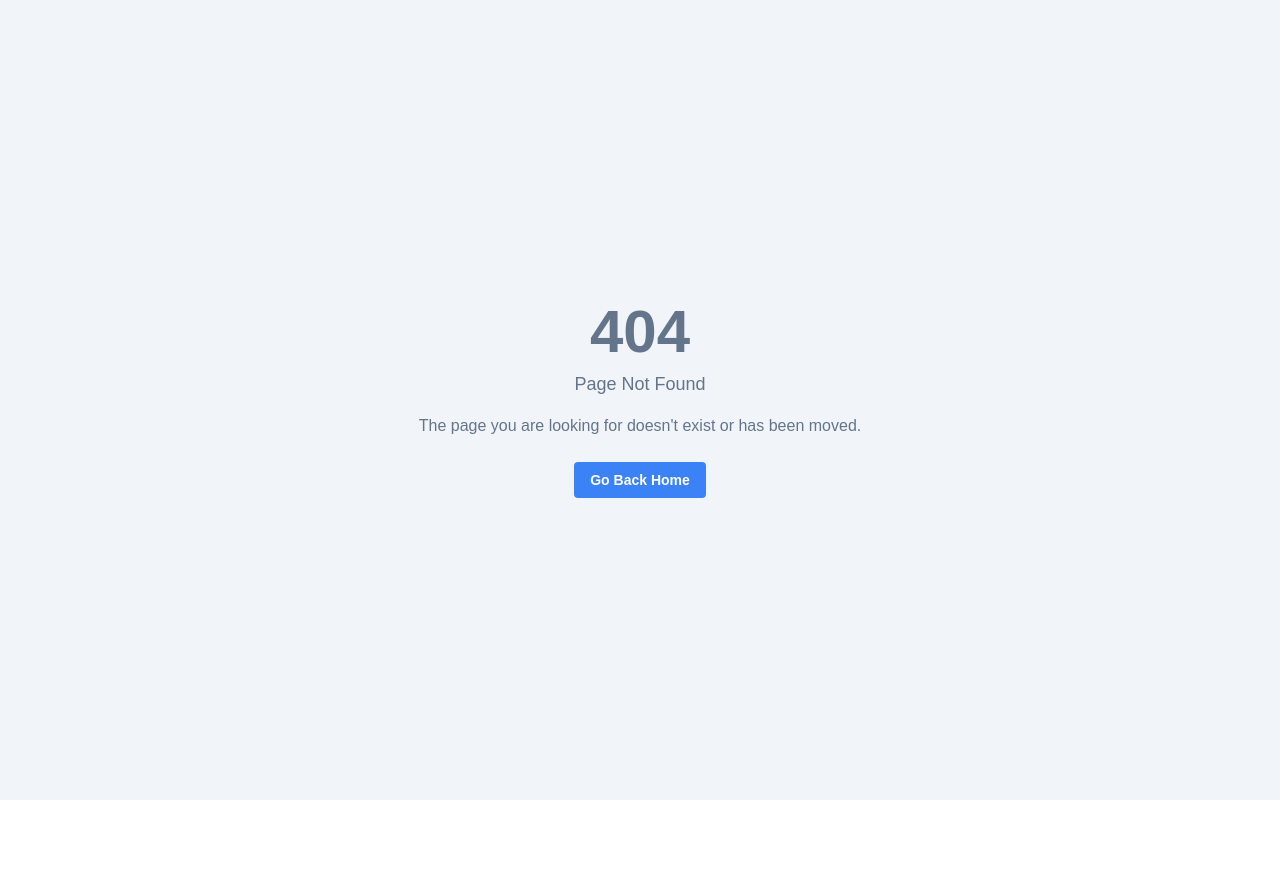
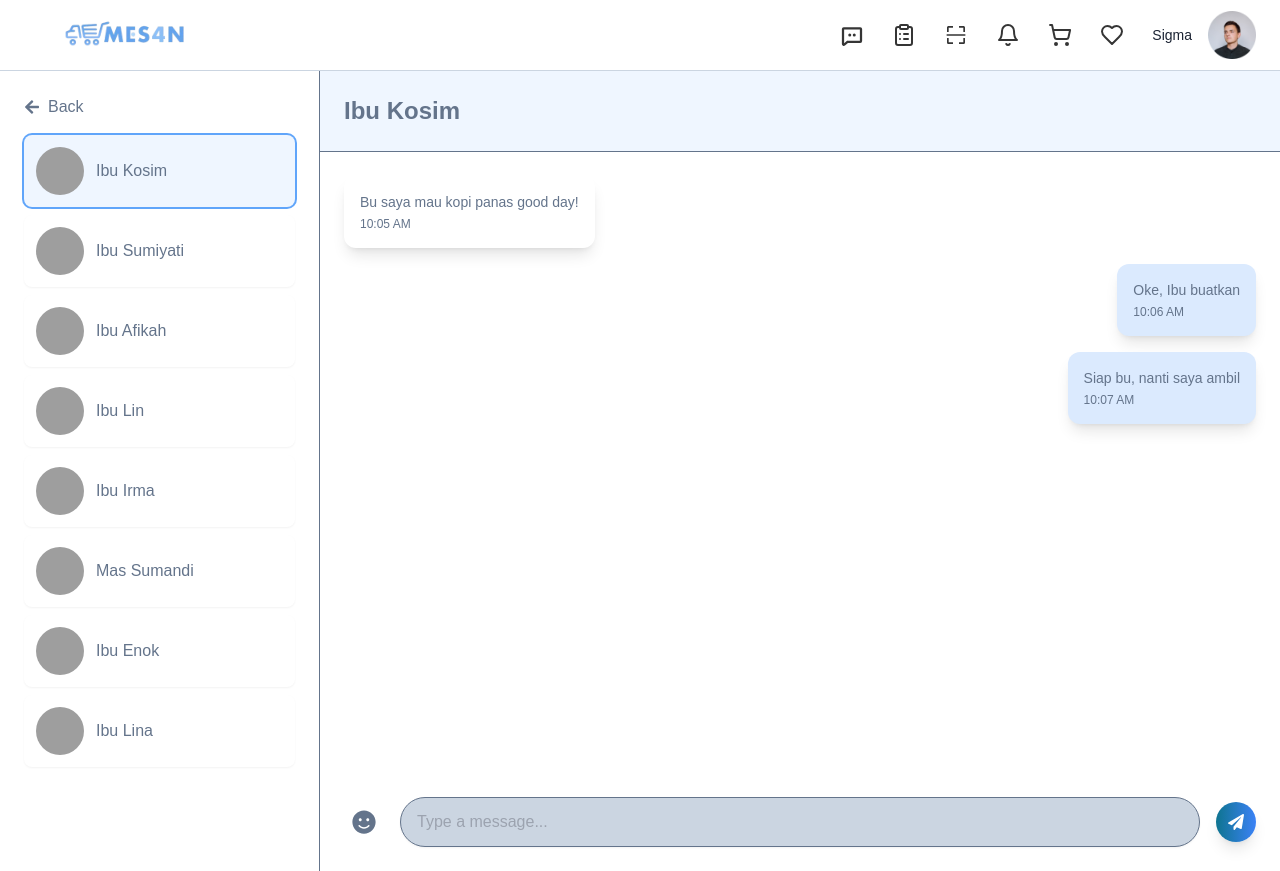
Before and after one commit to Lietreum/MESAN, a React (Vite) app: page /messages in a window 1280 px wide. Before the commit this address had no page. Before the commit the page ends 800 px from the top, so only its background shows below. Built offline with nearby package versions, Linux system fonts and the light colour scheme; grey boxes are pictures that could not be loaded.

Commit message:
Menambahkan fitur chat user ke pedagang

```diff
--- a/src/App.tsx
+++ b/src/App.tsx
@@ -15,6 +15,7 @@ import Product from "./pages/admin/Product/ProductCard";
 import Messages from "./components/admin/Messages/Messages";
 import ProductList from "./components/user/ProductList/ProductList";
 import TransactionHistory from "./components/user/Header/TransactionHistory";
+import MessagesUser from "./components/user/Header/Messages";
 import ShoppingCart from "./components/user/Header/ShoppingCart";
 import Favorite from "./components/user/Header/Favorite";
 import OverlayCard from "./components/user/Header/OverlayCard";
@@ -132,6 +133,15 @@ function App() {
             </UserLayout>
           }
         />
+        <Route
+          path="/messages"
+          element={
+            <UserLayout>
+              <PageTitle title="messages" />
+              <MessagesUser />
+            </UserLayout>
+          }
+        />
 
         {/* Admin Routes */}
         <Route
--- a/src/components/admin/Product/Products.tsx
+++ b/src/components/admin/Product/Products.tsx
@@ -11,6 +11,23 @@ const ProductCard: React.FC<ProductProps> = ({
   onEdit,
 }) => {
   return (
+    <main className="u-min-h-screen">
+      <div className="mx-auto h-[calc(100vh-80px)] max-w-screen-2xl p-4 md:p-6 2xl:p-10">
+        <div className="mb-6 flex flex-col gap-3 sm:flex-row sm:items-center sm:justify-between">
+          <h2 className="text-title-md2 font-bold text-black dark:text-white">
+            Messages
+          </h2>
+          <nav>
+            <ol className="flex items-center gap-2">
+              <li>
+                <a className="font-medium" href="index.html">
+                  Dashboard /
+                </a>
+              </li>
+              <li className="font-medium text-primary">Messages</li>
+            </ol>
+          </nav>
+        </div>
         <div className="relative w-72 h-96 bg-gray-800 rounded-3xl p-6 shadow-xl hover:shadow-2xl transition-all duration-300 transform hover:scale-105">
           <div className="flex flex-col h-full">
             {/* Image Section with subtle hover effect */}
@@ -18,7 +35,7 @@ const ProductCard: React.FC<ProductProps> = ({
               <img
                 src={imageUrl}
                 alt={productName}
-            className="w-full h-full object-cover rounded-2xl transform transition-all duration-500 ease-in-out hover:scale-110"
+                className="w-full h-full object-cover rounded-2xl transform transition-transform duration-500 ease-in-out hover:scale-110"
               />
               <button className="absolute top-3 right-3 bg-gray-700 bg-opacity-70 hover:bg-pink-500 p-2 rounded-full shadow-lg transition-all duration-300 ease-in-out">
                 <FaHeart className="text-white h-5 w-5" />
@@ -37,7 +54,7 @@ const ProductCard: React.FC<ProductProps> = ({
                   inStock ? 'bg-green-500 text-white' : 'bg-red-500 text-white'
                 }`}
               >
-            {inStock ? 'INSTOCK' : 'OUT OF STOCK'}
+                {inStock ? 'IN STOCK' : 'OUT OF STOCK'}
               </div>
             </div>
 
@@ -52,6 +69,8 @@ const ProductCard: React.FC<ProductProps> = ({
             </div>
           </div>
         </div>
+      </div>
+    </main>
   );
 };
 
--- /dev/null
+++ b/src/components/user/Header/Messages.tsx
@@ -0,0 +1,129 @@
+import React, { useState } from 'react';
+import { FaArrowLeft, FaPaperPlane, FaSmile } from 'react-icons/fa';
+
+// Gambar superhero sementara
+const contacts = [
+  { id: 1, name: 'Ibu Kosim', image: 'https://i.pinimg.com/564x/fa/ea/7b/faea7b2e713393e2ad90b2d90ac3c9e3.jpg' },
+  { id: 2, name: 'Ibu Sumiyati', image: 'https://i.pinimg.com/564x/4f/30/05/4f3005223e8e76f1821bab10d04a29b1.jpg' },
+  { id: 3, name: 'Ibu Afikah', image: 'https://i.pinimg.com/564x/c8/a9/3f/c8a93f2740808241275cafebf7b2cdca.jpg' },
+  { id: 4, name: 'Ibu Lin', image: 'https://i.pinimg.com/564x/ae/cc/bb/aeccbb5fb7968f6c32cbea47809bc05c.jpg' },
+  { id: 5, name: 'Ibu Irma', image: 'https://i.pinimg.com/736x/f2/22/83/f222834f2141add9d958975ce52810ff.jpg' },
+  { id: 6, name: 'Mas Sumandi', image: 'https://i.pinimg.com/564x/c9/b4/61/c9b461ed23de9281e346da861ec4d64b.jpg' },
+  { id: 7, name: 'Ibu Enok', image: 'https://i.pinimg.com/564x/20/30/51/203051ac48d4c2b0dc654a40efa7e76d.jpg' },
+  { id: 8, name: 'Ibu Lina', image: 'https://i.pinimg.com/564x/9d/d0/de/9dd0ded95f9dff9bffc26d8c049c231b.jpg' },
+];
+
+const Messages: React.FC = () => {
+  const [selectedContact, setSelectedContact] = useState(contacts[0]);
+  const [messages, setMessages] = useState([
+    { from: 'them', text: 'Bu saya mau kopi panas good day!', time: '10:05 AM' },
+    { from: 'me', text: 'Oke, Ibu buatkan', time: '10:06 AM' },
+    { from: 'me', text: 'Siap bu, nanti saya ambil', time: '10:07 AM' },
+  ]);
+  const [newMessage, setNewMessage] = useState('');
+
+  const sendMessage = () => {
+    if (newMessage.trim() === '') return;
+
+    const currentTime = new Date().toLocaleTimeString([], { hour: '2-digit', minute: '2-digit' });
+
+    setMessages((prevMessages) => [
+      ...prevMessages,
+      { from: 'me', text: newMessage, time: currentTime },
+    ]);
+    setNewMessage('');
+  };
+
+  return (
+    <div className="flex flex-col md:flex-row h-screen bg-gray-100">
+      {/* Sidebar (Contact List) */}
+      <div className="w-full md:w-1/3 lg:w-1/4 bg-white p-4 md:p-6 border-r border-gray-200">
+        <button className="flex items-center mb-4 text-gray-700 hover:text-gray-900 transition">
+          <FaArrowLeft className="mr-2" />
+          Back
+        </button>
+        <ul className="space-y-2">
+          {contacts.map((contact) => (
+            <li
+              key={contact.id}
+              onClick={() => setSelectedContact(contact)}
+              className={`flex items-center space-x-3 p-3 rounded-lg cursor-pointer transition-transform transform ${
+                selectedContact.id === contact.id
+                  ? 'bg-blue-50 ring-2 ring-blue-400'
+                  : 'bg-white'
+              } shadow-sm hover:shadow-lg hover:scale-105`}
+            >
+              <img
+                src={contact.image}
+                alt={contact.name}
+                className="h-12 w-12 rounded-full object-cover"
+              />
+              <span className="text-md font-medium text-gray-800">
+                {contact.name}
+              </span>
+            </li>
+          ))}
+        </ul>
+      </div>
+
+      {/* Main Chat Area */}
+      <div className="flex-1 flex flex-col bg-white">
+        {/* Chat Header */}
+        <div className="flex items-center justify-between p-6 bg-blue-50 border-b border-gray-200">
+          <h2 className="text-2xl font-semibold text-gray-900">
+            {selectedContact.name}
+          </h2>
+        </div>
+
+        {/* Chat Messages */}
+        <div className="flex-1 p-6 space-y-4 overflow-y-auto bg-gray-50">
+          {messages.map((msg, index) => (
+            <div
+              key={index}
+              className={`flex ${
+                msg.from === 'me' ? 'justify-end' : 'justify-start'
+              }`}
+            >
+              <div
+                className={`${
+                  msg.from === 'me' ? 'bg-blue-100' : 'bg-gray-200'
+                } p-4 rounded-xl max-w-xs text-sm shadow-lg`}
+              >
+                <p>{msg.text}</p>
+                <span className="text-xs text-gray-500 block mt-1">{msg.time}</span>
+              </div>
+            </div>
+          ))}
+        </div>
+
+        {/* Chat Input */}
+        <div className="sticky bottom-0 p-6 bg-white border-t border-white">
+          <div className="flex items-center space-x-4">
+            {/* Icon for Emoji */}
+            <button className="p-2 text-gray-500 hover:text-blue-500 transition">
+              <FaSmile className="w-6 h-6" />
+            </button>
+            <input
+              type="text"
+              placeholder="Type a message..."
+              value={newMessage}
+              onChange={(e) => setNewMessage(e.target.value)}
+              onKeyDown={(e) => {
+                if (e.key === 'Enter') sendMessage();
+              }}
+              className="flex-1 px-4 py-3 rounded-full border border-gray-300 shadow-sm focus:outline-none focus:ring-2 focus:ring-blue-400 focus:border-transparent transition bg-slate-300"
+            />
+            <button
+              onClick={sendMessage}
+              className="p-3 bg-gradient-to-r from-cyan-700 to-blue-500 rounded-full text-white hover:from-blue-600 hover:to-green-500 transition transform hover:scale-110 shadow-lg"
+            >
+              <FaPaperPlane />
+            </button>
+          </div>
+        </div>
+      </div>
+    </div>
+  );
+};
+
+export default Messages;
--- a/src/layouts/user/UserLayout.tsx
+++ b/src/layouts/user/UserLayout.tsx
@@ -30,7 +30,6 @@ const UserLayout: React.FC<{ children: ReactNode }> = ({ children }) => {
 
       {/* Footer */}
       <div className="bg-white">
-        <Footer />
       </div>
     </div>
   );
--- a/src/pages/user/Homepage.tsx
+++ b/src/pages/user/Homepage.tsx
@@ -6,6 +6,7 @@ import AnimatedText from "../../components/AnimatedText";
 import WalletCard from "../../components/user/Header/WalletCard";
 // import SearchBar from "../../components/user/SearchBar/SearchBar";
 import Profileholder from "../../assets/admin/images/user/user-01.png"
+import Footer from "../../components/user/Footer/Footer";
 
 const Homepage: React.FC = () => {
   return (
@@ -82,6 +83,7 @@ const Homepage: React.FC = () => {
           </Grid>
         ))}
       </Grid>
+      <Footer />
     </Container>
   );
 };
```
Lines whose indentation alone changed are shown as unchanged.
